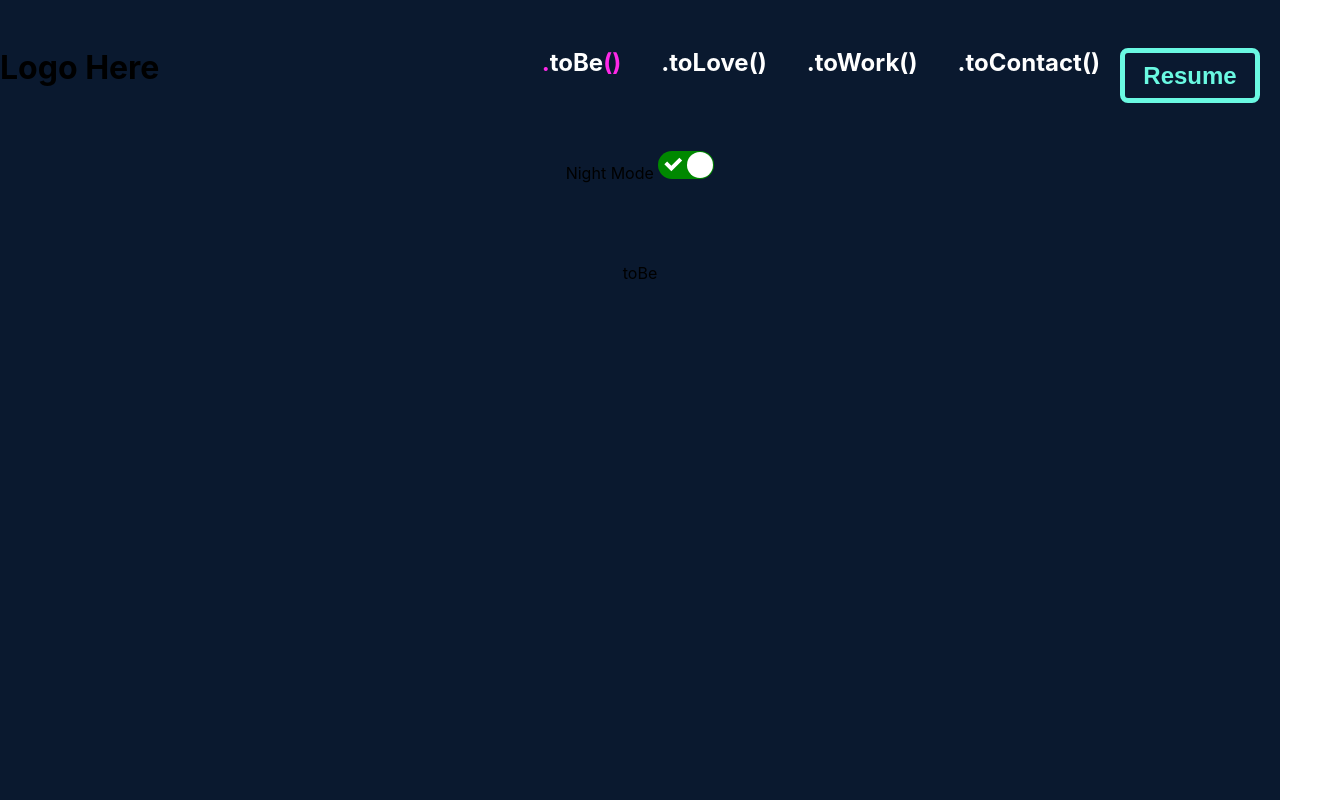
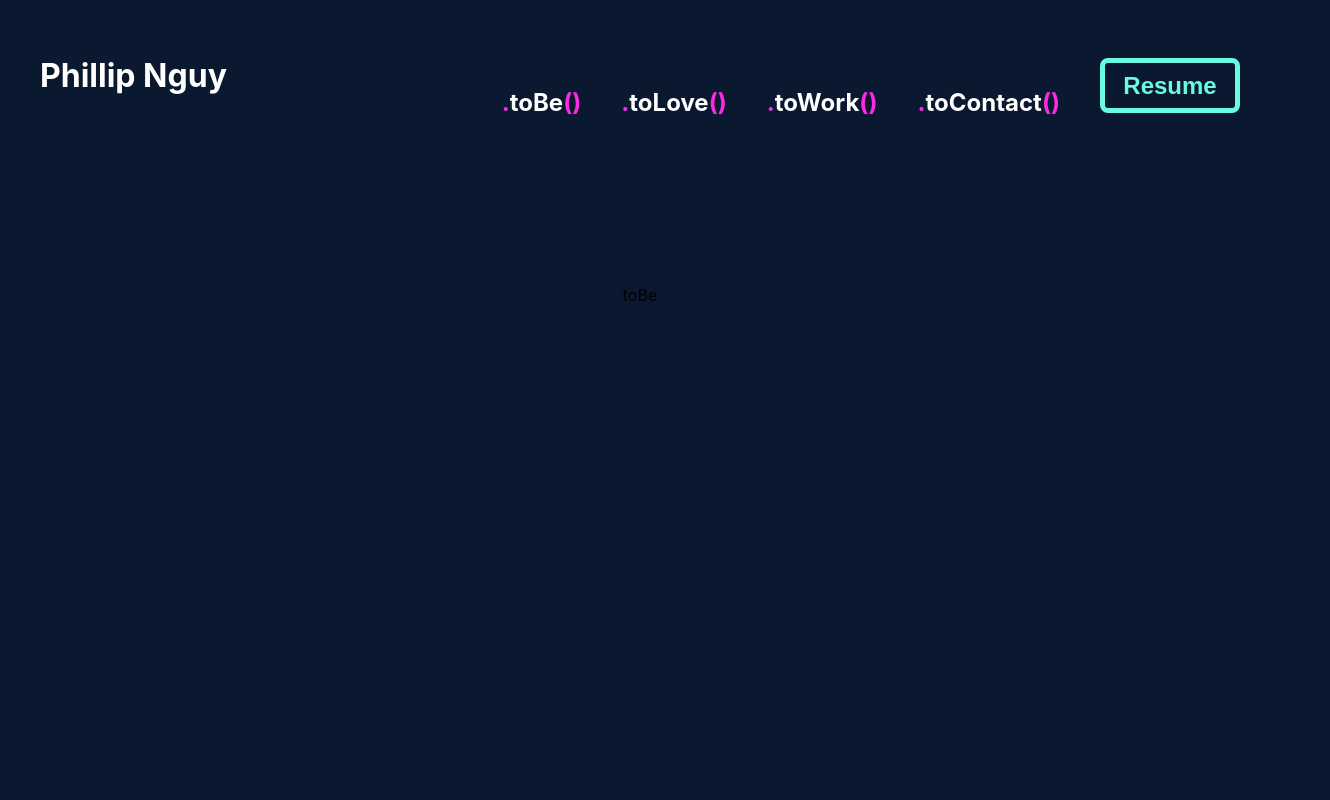
Before and after one commit to PhillipNguy/portfolio, a React (Create React App) app in the folder client/: page / in a window 1280 px wide. Shown: the top 800 px of the page, 1330 px wide, since content can reach past the window. Built offline with nearby package versions, Linux system fonts and the light colour scheme.

Commit message:
Created HighlightPhrase Component

```diff
--- /dev/null
+++ b/client/src/components/HighlightPhrase.js
@@ -0,0 +1,23 @@
+import { useContext } from 'react';
+import styles from '../styles/App.module.css';
+import { ThemeContext } from '../pages/App';
+
+const HighlightPhrase = (props) => {
+  const { theme } = useContext(ThemeContext);
+
+  const { phrase } = props;
+
+  return (
+    <div>
+      <span className={styles.highlight} id={styles[theme]}>
+        .
+      </span>
+      <span>{phrase}</span>
+      <span className={styles.highlight} id={styles[theme]}>
+        ()
+      </span>
+    </div>
+  );
+};
+
+export default HighlightPhrase;
--- a/client/src/components/NavBar.js
+++ b/client/src/components/NavBar.js
@@ -2,6 +2,7 @@ import React, { useContext } from 'react';
 import styles from '../styles/App.module.css';
 import stylesBtn from '../styles/buttons.module.css';
 import { ThemeContext } from '../pages/App';
+import HighlightPhrase from './HighlightPhrase.js';
 
 const NavBar = React.forwardRef((props, ref) => {
   const { theme } = useContext(ThemeContext);
@@ -14,44 +15,36 @@ const NavBar = React.forwardRef((props, ref) => {
 
   return (
     <div className={styles.topBar}>
-      <h1>Logo Here</h1>
+      <h1 className={styles.logo}>Phillip Nguy</h1>
       <nav className={styles.navBar}>
-        <ul>
         <li
           onClick={() => scrollToSection(ref.toBe)}
           className={styles.link}
           id={styles[theme]}
         >
-            <span className={styles.highlight} id={styles[theme]}>
-              .
-            </span>
-            <span>toBe</span>
-            <span className={styles.highlight} id={styles[theme]}>
-              ()
-            </span>
+          <HighlightPhrase phrase='toBe' />
         </li>
         <li
           onClick={() => scrollToSection(ref.toLove)}
           className={styles.link}
           id={styles[theme]}
         >
-            .toLove()
+          <HighlightPhrase phrase='toLove' />
         </li>
         <li
           onClick={() => scrollToSection(ref.toWork)}
           className={styles.link}
           id={styles[theme]}
         >
-            .toWork()
+          <HighlightPhrase phrase='toWork' />
         </li>
         <li
           onClick={() => scrollToSection(ref.toContact)}
           className={styles.link}
           id={styles[theme]}
         >
-            .toContact()
+          <HighlightPhrase phrase='toContact' />
         </li>
-        </ul>
         <button className={stylesBtn.mainButton} id={stylesBtn[theme]}>
           Resume
         </button>
--- a/client/src/pages/App.js
+++ b/client/src/pages/App.js
@@ -24,7 +24,7 @@ function App() {
     <ThemeContext.Provider value={{ theme, toggleTheme }}>
       <div className={styles.App} id={theme}>
         <NavBar ref={{ toBe, toLove, toWork, toContact }} />
-        <ThemeSwitch />
+        {/* <ThemeSwitch /> */}
         <div className={styles.section} ref={toBe}>
           toBe
         </div>
--- a/client/src/styles/App.module.css
+++ b/client/src/styles/App.module.css
@@ -6,8 +6,6 @@
   flex-direction: column;
   align-items: center;
   text-align: center;
-
-  overflow-x: hidden;
 }
 
 .topBar {
@@ -18,9 +16,17 @@
   padding: 3rem;
 }
 
+.logo {
+  color: #ffff;
+  margin: 8px;
+  margin-left: 40px;
+  font-size: xx-large;
+}
+
 .navBar {
   display: flex;
   justify-content: space-evenly;
+  padding: 20px;
 }
 
 .link {
--- a/client/src/styles/buttons.module.css
+++ b/client/src/styles/buttons.module.css
@@ -9,6 +9,8 @@
   width: 140px;
   height: 55px;
   margin-right: 20px;
+  margin-top: -10px;
+  margin-left: 20px;
 
   font-size: x-large;
   font-weight: bold;
--- a/client/src/styles/global.css
+++ b/client/src/styles/global.css
@@ -1,6 +1,7 @@
 html {
-  background-color: unset;
+  background-color: #0a192f;
 }
+
 * {
   margin: 0;
   padding: 0;
@@ -10,7 +11,7 @@ body {
   width: 100%;
   height: 100%;
   /* overscroll-behavior: none; */
-  /* overflow-x: hidden; */
+  overflow-x: hidden;
   /* background-color: #0a192f; */
 }
 
```
Lines whose indentation alone changed are shown as unchanged.
